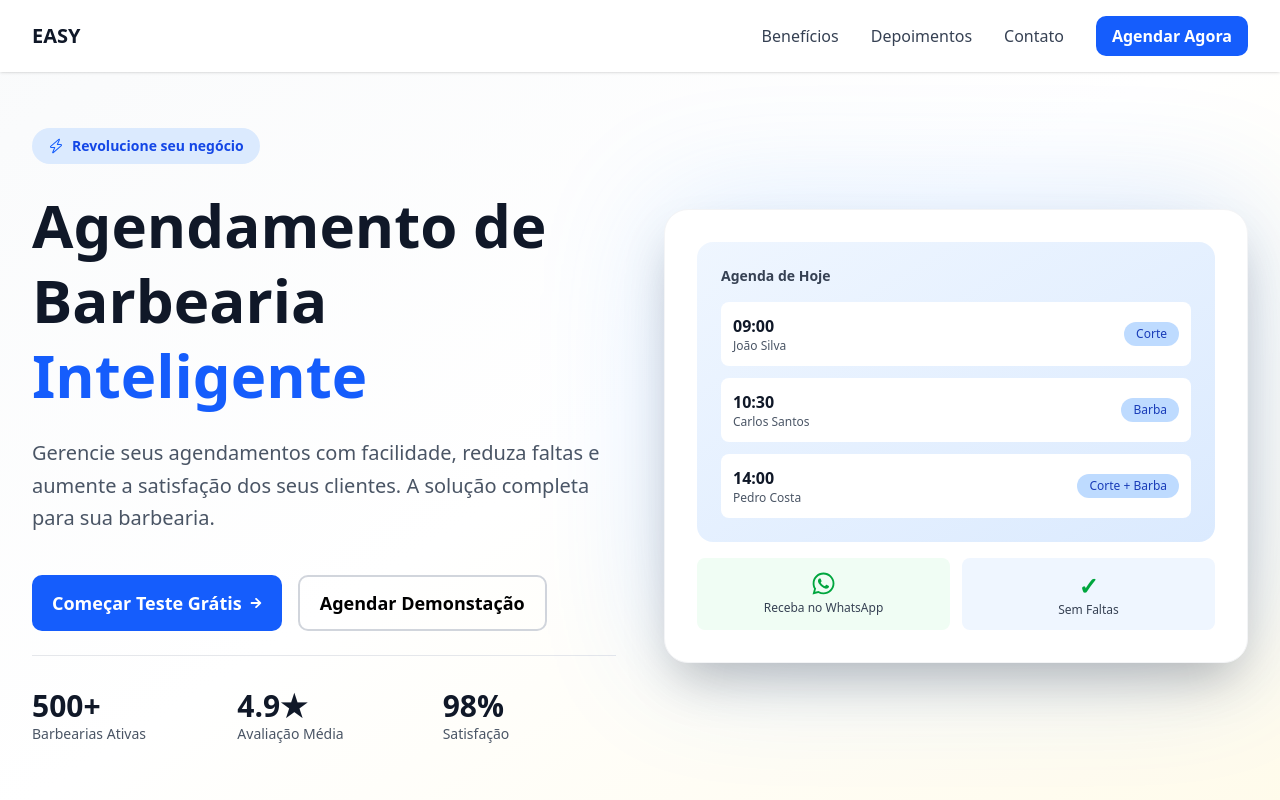
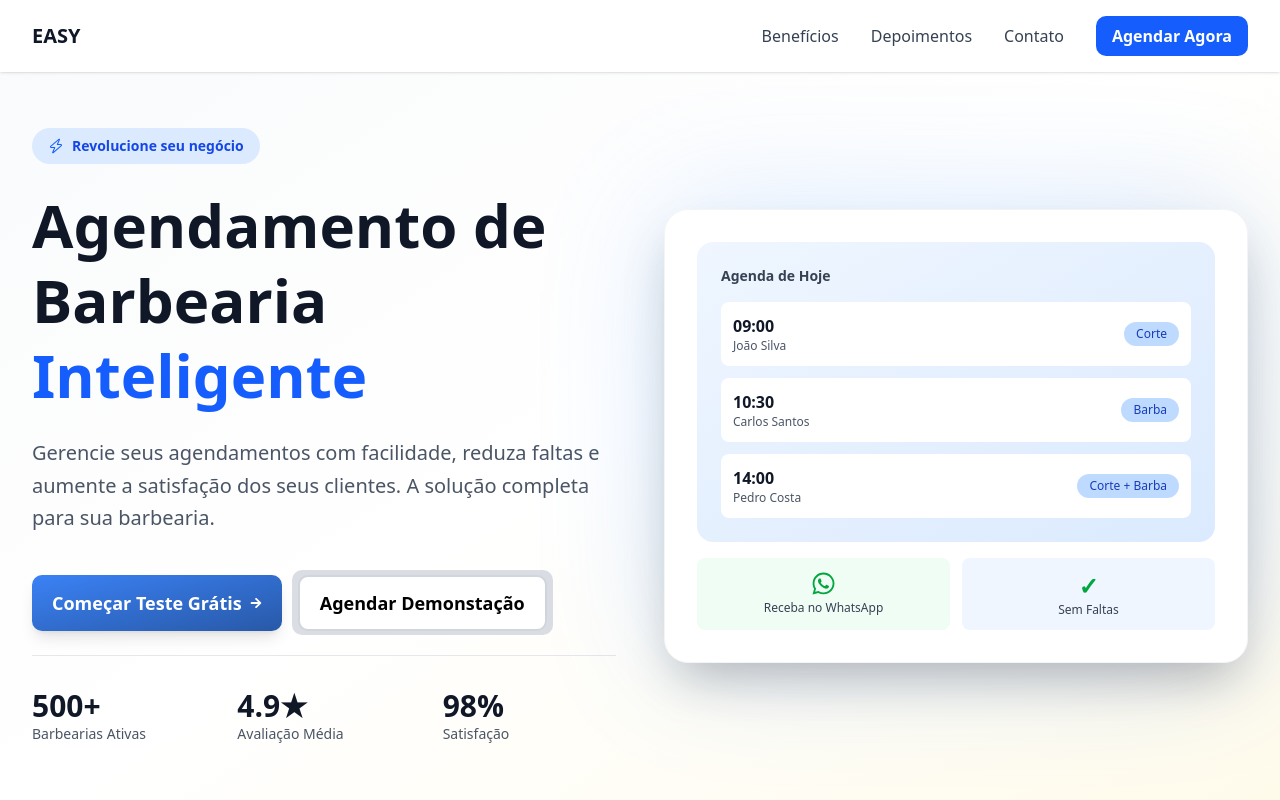
Before and after one commit to LuanRibeiroGit/easybarbers, a Next.js app: page / in a window 1280 px wide. Shown: the top 800 px of the page. Built offline with nearby package versions, Linux system fonts and the light colour scheme.

Commit message:
style(hero): Alteração dos dois botões principais

```diff
--- a/src/components/landingpage/hero.tsx
+++ b/src/components/landingpage/hero.tsx
@@ -23,12 +23,18 @@ export default function Hero() {
                             barbearia.
                         </p>
                         <div className="flex flex-col sm:flex-row gap-3 sm:gap-4 pt-4">
-                            <button className="bg-blue-600 hover:bg-blue-700 text-white text-base sm:text-lg px-5 py-3 rounded-[10px] h-auto flex items-center justify-center sm:justify-start gap-2 font-semibold cursor-pointer">
+                            <button
+                                className="text-white text-base sm:text-lg px-5 py-3 rounded-[10px] h-auto flex items-center justify-center sm:justify-start gap-2 font-semibold cursor-pointer shadow-lg
+                                transition-all duration-[1500ms] ease-in-out bg-gradient-to-br from-[#3B82F6] via-[#2859a8] to-[#4278cf] bg-[length:200%_200%] free hover:bg-right hover:shadow-[0_0_20px_#60A5FA]
+                                ">
                                 Começar Teste Grátis <FaArrowRight className="w-3 h-3" />
                             </button>
-                            <button className="text-base sm:text-lg px-5 py-3 rounded-[10px] h-auto border-2 border-gray-300 hover:border-blue-600 font-semibold cursor-pointer">
-                                Agendar Demonstação
-                            </button>
+                            <div className="relative flex justify-center items-center">
+                                <div className="absolute bg-black w-[105%] bg-gray-300 h-[65px] animate-pulse rounded-[10px]"></div>
+                                <button className="relative bg-white text-base sm:text-lg px-5 py-3 rounded-[10px] h-auto border-2 border-gray-300 hover:border-blue-600 font-semibold cursor-pointer">
+                                    Agendar Demonstação
+                                </button>
+                            </div>
                         </div>
 
                         <div className="flex items-start gap-6 sm:gap-8 pt-8 border-t border-gray-200">
```
